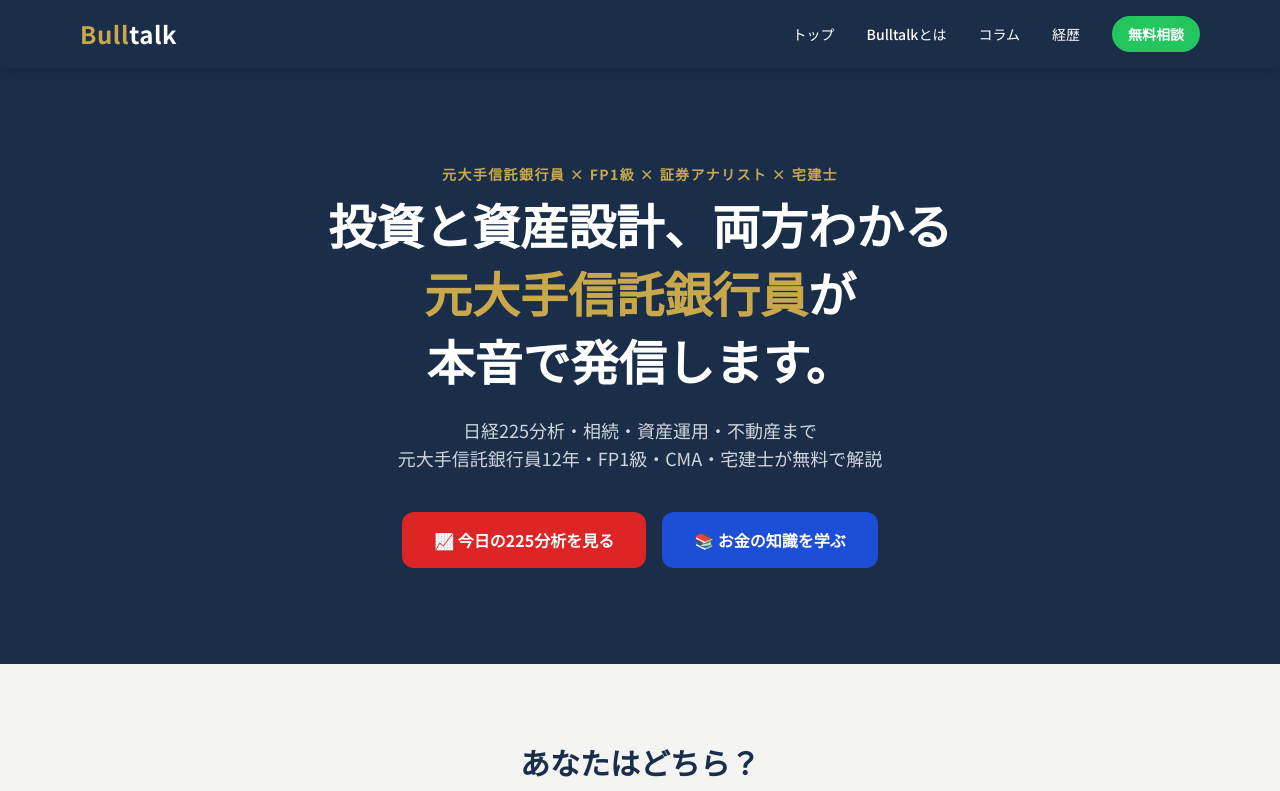
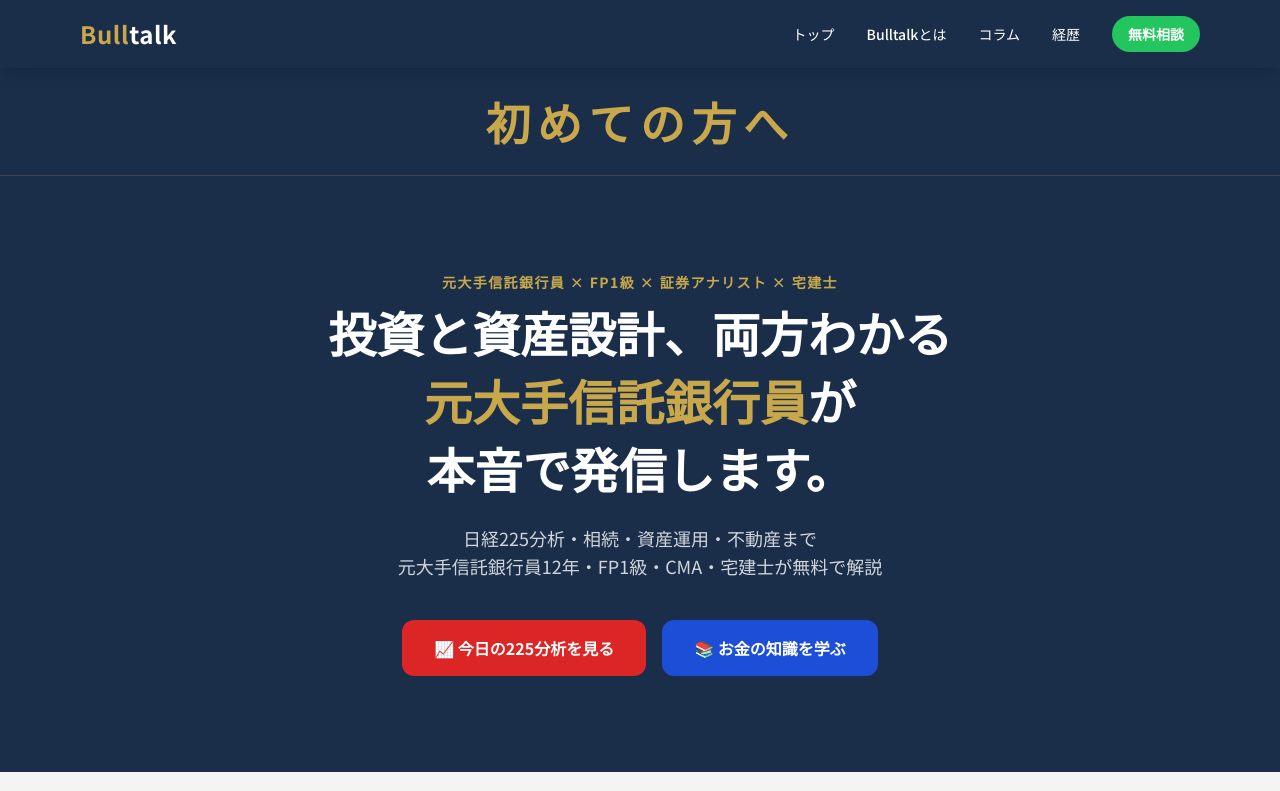
Before and after one commit to tanima3232-eng/bulltalk, a Next.js app: page /bulltalk in a window 1280 px wide. Shown: the top 791 px of the page. Built offline with nearby package versions, Linux system fonts and the light colour scheme.

Commit message:
feat: トップページに「毎日更新」・Bulltalkとはページに「初めての方へ」を上部中央に追加

```diff
--- a/app/bulltalk/page.tsx
+++ b/app/bulltalk/page.tsx
@@ -15,6 +15,16 @@ export default function BulltalkPage() {
     <>
       <Header />
       <main>
+        {/* ページ識別 */}
+        <div className="bg-navy text-center py-5 border-b border-gold/20">
+          <p
+            className="font-black text-gold tracking-widest"
+            style={{fontSize:"clamp(1.8rem,5vw,2.8rem)", letterSpacing:"0.15em"}}
+          >
+            初めての方へ
+          </p>
+        </div>
+
         {/* S1: Hero */}
         <section className="bg-navy text-white py-24 px-4">
           <div className="max-w-4xl mx-auto text-center">
--- a/app/page.tsx
+++ b/app/page.tsx
@@ -17,8 +17,18 @@ export default async function HomePage() {
     <>
       <Header />
       <main>
-        {/* M1: Hero */}
-        <section className="bg-navy text-white py-20 px-4">
+        {/* ページ識別 */}
+        <div className="bg-navy text-center py-5 border-b border-gold/20">
+          <p
+            className="font-black text-gold tracking-widest"
+            style={{fontSize:"clamp(1.8rem,5vw,2.8rem)", letterSpacing:"0.15em"}}
+          >
+            毎日更新
+          </p>
+        </div>
+
+        {/* S1: Hero */}
+        <section className="bg-navy text-white py-24 px-4">
           <div className="max-w-4xl mx-auto text-center">
             <p className="text-gold text-sm font-bold uppercase tracking-widest mb-6">毎日場引け前に更新</p>
             <h1 className="font-bold mb-6">
```
